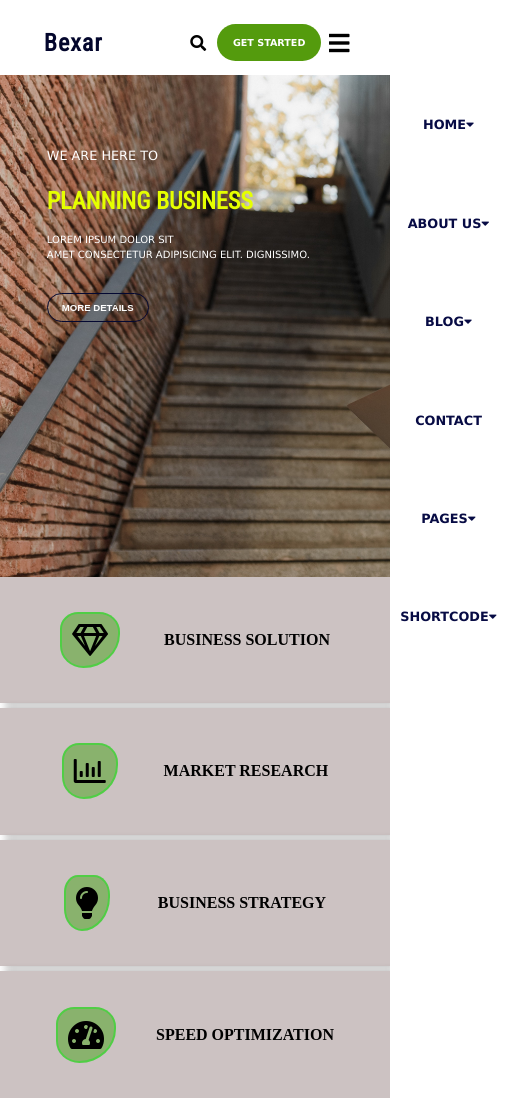
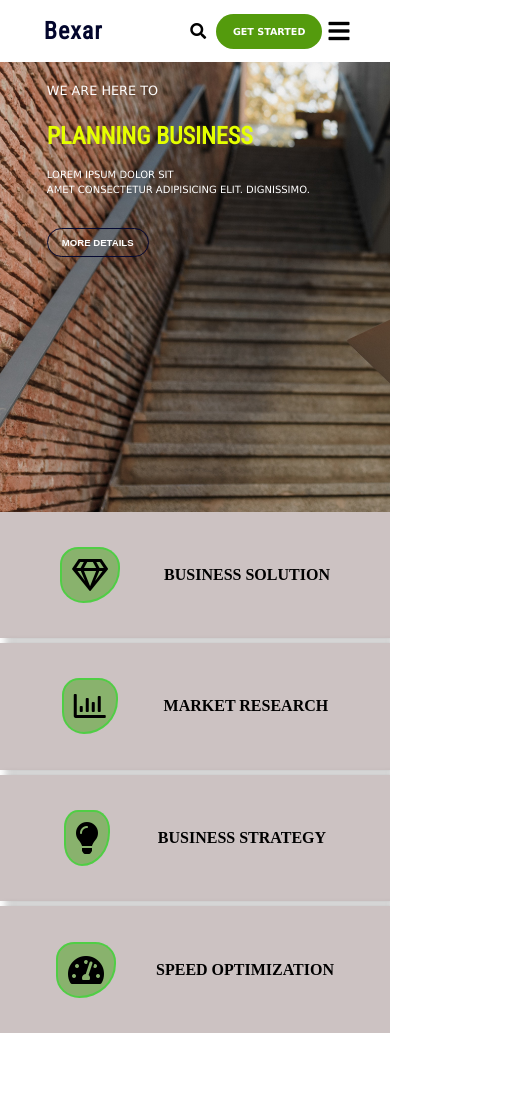
Before and after one commit to baidya45/bexar-landing-page, a plain HTML site: page index.html in a window 390 px wide. Shown: the whole page, 507 px wide, since content can reach past the window. After the commit the page ends 1033 px from the top, so only its background shows below. Drawn offline with Linux system fonts and the light colour scheme.

Commit message:
responsiveness changed

```diff
--- a/index.html
+++ b/index.html
@@ -27,6 +27,9 @@
 
     <nav class="navber">
         <label id="logo">bexar</label>
+
+        <!-- menu options--------- -->
+
         <ul class="nav-op">
           <li><a href="#">home<i class="fas fa-caret-down"></i></a></li>
           <li><a href="#">about us<i class="fas fa-caret-down"></i></a></li>
@@ -35,13 +38,21 @@
           <li><a href="#">pages<i class="fas fa-caret-down"></i></a></li>
           <li><a href="#">shortcode<i class="fas fa-caret-down"></i></a></li>
         </ul>
+
+        <!-- right button and search ----------- -->
+
         <div class="rightmenu">
           <i class="fas fa-search"></i>
           <button id="btn-started">get started</button>
           <i class="fas fa-bars " id="menubar"></i>
         </div>
     </nav>
-    <div class="main">
+
+    <!-- end of navigation-------- -->
+
+    <!-- main started ---------  -->
+
+    <main>
       <div class="para">
         <p>we are here to <br>
         <h1>planning business</h1>
@@ -51,34 +62,30 @@
       </div>
         <div class="card-container">
             <div class="card">
-                <!-- <img src="./download.png" alt="" class="icon" width="60px"> -->
                 <i class="far fa-gem fa-2x"></i>
                 <h5>Business Solution</h5>
                 <p>Lorem ipsum dolor sit amet.</p>
             </div>
 
             <div class="card">
-                <!-- <img src="./download.png" alt="" class="icon" width="60px"> -->
                 <i class="far fa-chart-bar fa-2x"></i>
                 <h5>Market Research</h5>
                 <p>Lorem ipsum dolor sit amet.</p>
              </div>
 
              <div class="card">
-                <!-- <img src="./download.png" alt="" class="icon" width="60px"> -->
                 <i class="fas fa-lightbulb fa-2x"></i>
                 <h5>Business Strategy</h5>
                 <p>Lorem ipsum dolor sit amet.</p>
              </div>
 
              <div class="card">
-                <!-- <img src="./download.png" alt="" class="icon" width="60px">    -->
                 <i class="fas fa-tachometer-alt fa-2x"></i>
                 <h5>Speed Optimization</h5>
                 <p>Lorem ipsum dolor sit amet.</p>
              </div>
         </div>
-    </div>
+    </main>
   </body>
   <script src="./app.js" type="text/javascript"></script>
 </html>
--- a/style.css
+++ b/style.css
@@ -1,10 +1,9 @@
-@import url('https://fonts.googleapis.com/css2?family=Roboto+Condensed&display=swap');
-:root{
-
-  --fs-00:0.7rem;
-  --fs-100:0.75rem;
-  --fs-200:1rem;
-  --fs-300:2rem
+@import url("https://fonts.googleapis.com/css2?family=Roboto+Condensed&display=swap");
+:root {
+  --fs-00: 0.7rem;
+  --fs-100: 0.75rem;
+  --fs-200: 1rem;
+  --fs-300: 2rem;
 }
 * {
   padding: 0;
@@ -16,12 +15,11 @@
 body {
   min-height: 110vh;
   max-width: 100vw;
-  overflow-x:hidden;
-  overflow-y: auto;
+  overflow-x: hidden;
 }
 header {
   width: 100%;
-  height: 22px;
+  height: 1.38rem;
   background-color: rgb(2, 1, 44);
   display: flex;
   justify-content: space-around;
@@ -29,15 +27,15 @@ header {
   font-size: 10px;
   color: white;
 }
-.lefthead{
+.lefthead {
   display: flex;
 }
-.lefthead a{
-  margin-left: 25px;
+.lefthead a {
+  margin-left: 1.52rem;
   text-decoration: none;
   color: white;
 }
-.righthead a{
+.righthead a {
   text-decoration: none;
   color: white;
 }
@@ -45,19 +43,19 @@ header {
 .navber {
   width: 100%;
   background-color: rgb(255, 255, 255);
-  min-height: 65px;
+  min-height: 3.9rem;
   display: flex;
   align-items: center;
   justify-content: space-evenly;
-  position: sticky;
-  top: 0;
+  position: fixed;
+  top: 0px;
 }
 
 #logo {
   text-transform: capitalize;
   font-size: var(--fs-300);
   letter-spacing: 1px;
-  font-family: 'Roboto Condensed', sans-serif;
+  font-family: "Roboto Condensed", sans-serif;
   font-weight: bold;
   color: rgb(3, 6, 44);
 }
@@ -73,17 +71,17 @@ header {
   font-family: Verdana, Geneva, Tahoma, sans-serifs;
   font-size: var(--fs-100);
   font-weight: bold;
-  padding: 5px;
+  padding: 0.32rem;
 }
 .nav-op li a:hover {
   background-color: rgb(39, 39, 59);
-  border-radius: 10px;
+  border-radius: 0.65rem;
   color: white;
-  transition: all ease-out .5s;
+  transition: all ease-out 0.5s;
   cursor: pointer;
   box-shadow: 6px 0px 4px black;
 }
-.rightmenu{
+.rightmenu {
   display: flex;
   align-items: center;
   justify-content: space-between;
@@ -98,55 +96,52 @@ header {
   font-size: var(--fs-00);
   font-family: Verdana, Geneva, Tahoma, sans-serifs;
   text-transform: uppercase;
-  padding: 12px 15px 12px 15px;
-  border-radius: 22px;
+  padding: 0.7rem 1rem 0.7rem 1rem;
+  border-radius: 1.4rem;
 }
 #btn-started:hover {
   background-color: rgb(236, 236, 238);
   color: rgb(0, 0, 0);
   border: 1px solid black;
-  transition: all ease-out .5s;
+  transition: all ease-out 0.5s;
   cursor: pointer;
   box-shadow: 4px 0px 4px black;
 }
 
-#menubar{
+#menubar {
   display: none;
 }
 
-
-
-.main {
+main {
   width: 100%;
   height: calc(100vh - 150px);
-  background: url("./bg2.jpg");
+  background-image:  url("./bg2.jpg");
   background-repeat: no-repeat;
   background-size: cover;
-  /* background-attachment: fixed; */
+  background-attachment: fixed;
 }
-.para{
+.para {
   position: relative;
   left: 12%;
   top: 14%;
   text-transform: uppercase;
   font-size: var(--fs-200);
-  font-weight:500;
+  font-weight: 500;
   font-family: Verdana, Geneva, Tahoma, sans-serifs;
   color: rgb(255, 255, 255);
   transition: all 0.8s;
-
 }
-.para h1{
+.para h1 {
   color: rgb(229, 255, 0);
-  font-family: 'Roboto Condensed', sans-serif;
+  font-family: "Roboto Condensed", sans-serif;
   margin-top: 1.5rem;
   margin-bottom: 1rem;
   font-size: var(--fs-300);
 }
-.para span{
+.para span {
   font-size: 10px;
 }
-#mainbtn{
+#mainbtn {
   margin-top: 2rem;
 
   padding: 8px 14px 8px 14px;
@@ -161,7 +156,7 @@ header {
 #mainbtn:hover {
   background-color: rgb(29, 29, 44);
   color: white;
-  transition: all ease-out .4s;
+  transition: all ease-out 0.4s;
   cursor: pointer;
   box-shadow: 4px 0px 4px black;
 }
@@ -189,7 +184,7 @@ header {
 .card:hover {
   background-color: rgb(29, 29, 44);
   color: white;
-  transition: all ease-out .6s;
+  transition: all ease-out 0.6s;
   cursor: pointer;
   box-shadow: 15px 9px 4px rgba(0, 0, 0, 0.836);
 }
@@ -202,7 +197,7 @@ header {
   margin-top: 0.5em;
 }
 
-.card h5{
+.card h5 {
   text-transform: uppercase;
   font-size: var(--fs-100);
 }
@@ -211,66 +206,61 @@ header {
   font-size: 12px;
 }
 
-@media(max-width:900px){
-  :root{
-
-    --fs-00:0.6rem;
-    --fs-100:0.55rem;
-    --fs-200:0.8rem;
-    --fs-300:1.5rem;
-
+@media (max-width: 900px) {
+  :root {
+    --fs-00: 0.6rem;
+    --fs-100: 0.55rem;
+    --fs-200: 0.8rem;
+    --fs-300: 1.5rem;
   }
-  .nav-op{
+  .nav-op {
     width: 65%;
   }
-
 }
 
-@media(max-width:620px){
-  header{
+@media (max-width: 620px) {
+  header {
     display: none;
   }
-  .navber{
+  .navber {
     justify-content: space-around;
-    position: sticky;
-    top: 10px;
+    position: fixed;
+    top: 0px;
   }
-  .nav-op{
+  .nav-op {
     display: flex;
     flex-direction: column;
     align-items: center;
     justify-content: space-around;
     position: absolute;
-    right: 0px;
+    left: 0px;
     top: 65px;
     height: 70vh;
     width: 30vw;
     background-color: rgb(255, 255, 255);
-    transform: translateX(100%);
+    transform: translateX(-100%);
     transition: all 0.5s;
-    position: absolute;
-
   }
-.nav-op li a{
+  .nav-op li a {
     font-size: 0.8rem;
   }
-  .rightmenu{
+  .rightmenu {
     width: 40%;
   }
-  #btn-started{
+  #btn-started {
     margin-left: 0;
   }
-  #menubar{
+  #menubar {
     display: block;
     transform: scale(1.5);
   }
-   .active{
+  .active {
     transform: translateX(0%);
   }
-  .active1{
+  .active1 {
     transform: translateX(-100%);
   }
-  .main{
+  main {
     height: 70vh;
   }
   .card-container {
@@ -283,17 +273,17 @@ header {
     top: 40vh;
     background-color: white;
   }
-  .card{
+  .card {
     flex-direction: row;
-    justify-content:space-evenly ;
+    justify-content: space-evenly;
     width: 100%;
     height: 15vh;
     background-color: rgb(204, 194, 194);
   }
-  .card h5{
+  .card h5 {
     font-size: 1rem;
   }
-  .card p{
+  .card p {
     display: none;
   }
 }
```
Lines whose indentation alone changed are shown as unchanged.
